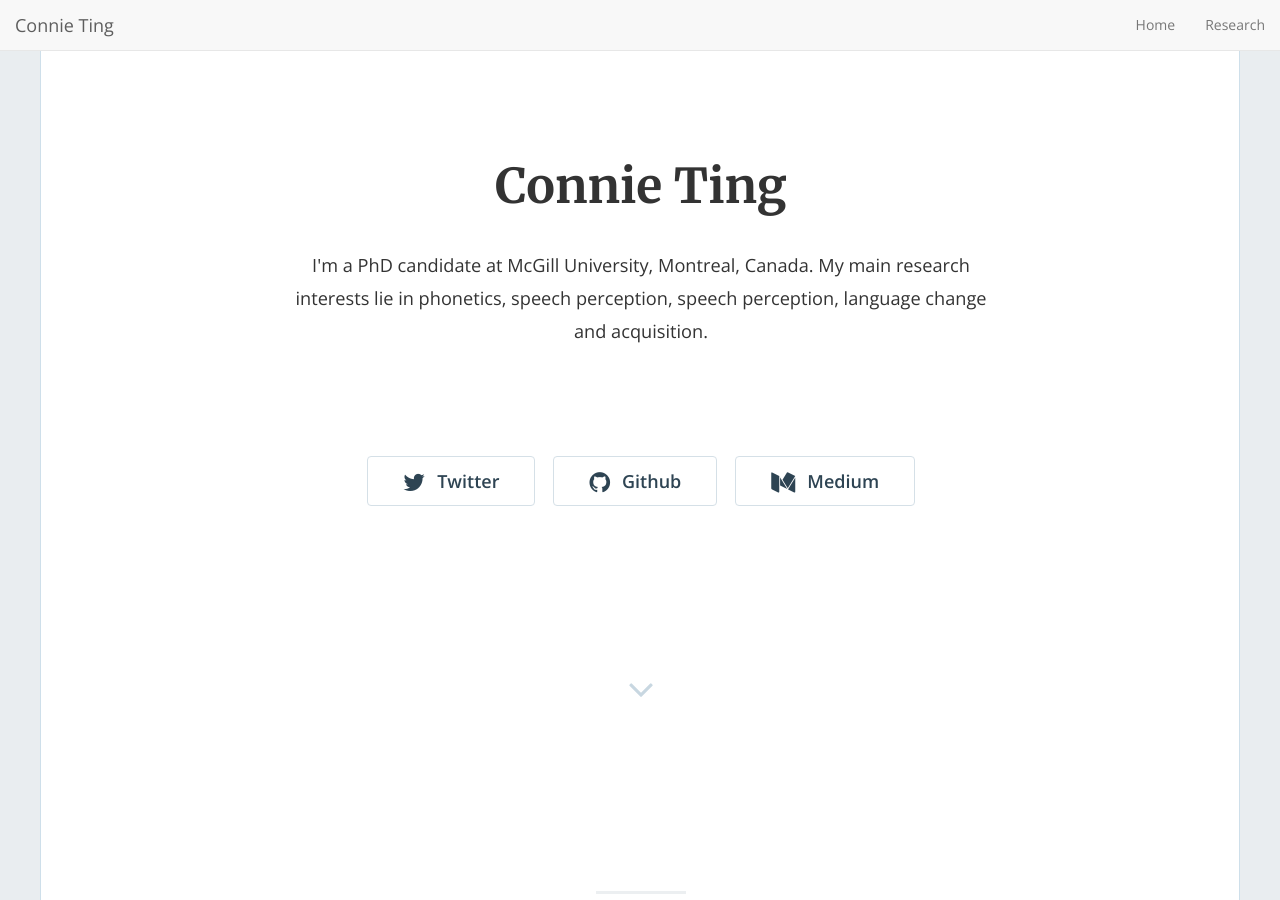
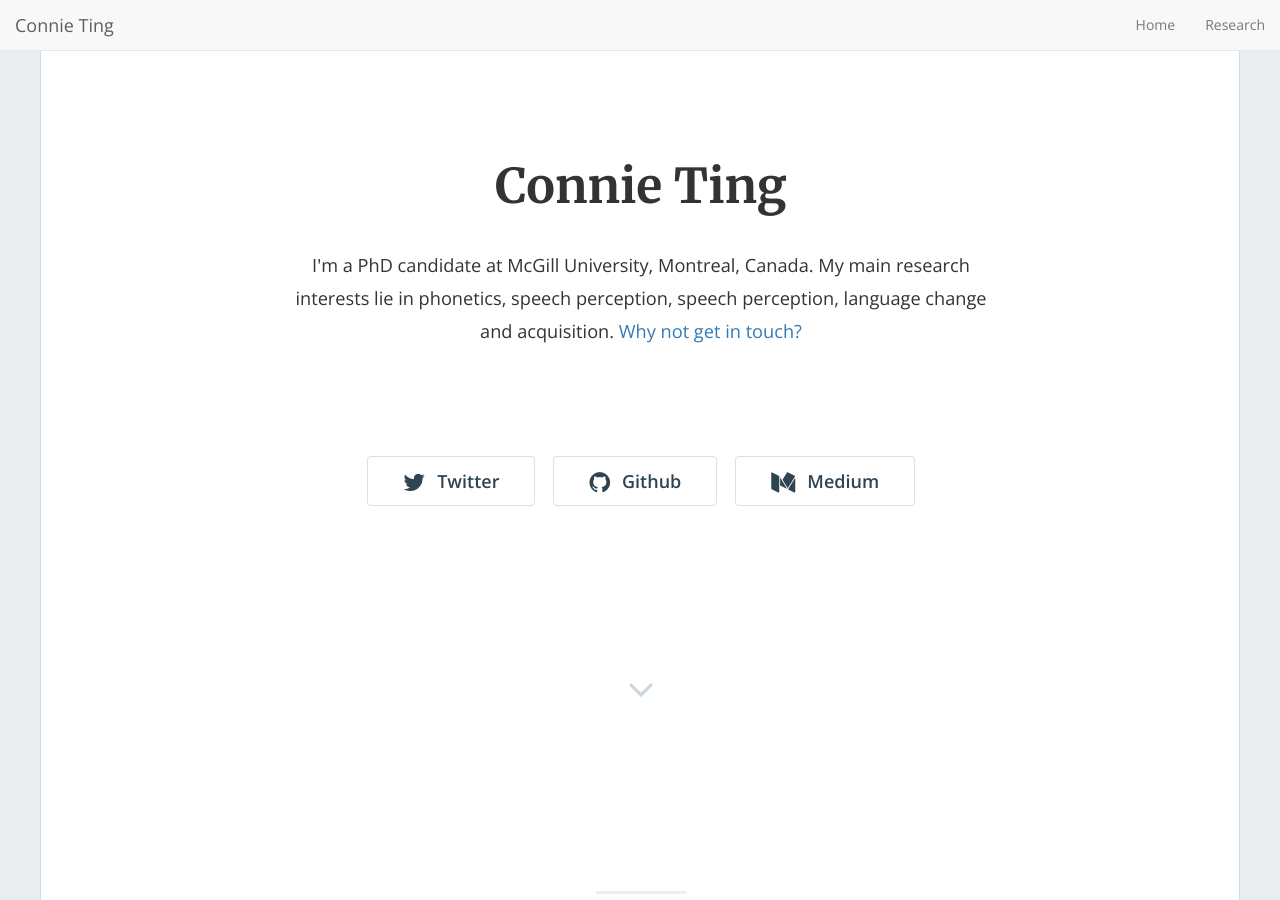
Before and after one commit to connieting/connieting.github.io, a Jekyll site: the page built from index.html, in a window 1280 px wide and 900 px high. Built offline with Jekyll 4.4.1, drawn with Linux system fonts in a browser that asks for light colours; nearby versions of some CDN libraries; the list of posts is cut into pages by our own code.

Commit message:
Update _config.yml
set contact to true

```diff
--- a/_config.yml
+++ b/_config.yml
@@ -92,7 +92,7 @@ pagination:
 footer_text: '© 2023 Connie Ting'
 admin_name: 'Connie Ting'
 #google_analytics: "UA-9999999-99" # Update with your own tracking ID
-enable_contact: false
+enable_contact: true
 
 #### Phantom Navigation menu
 enable_nav: true
```
